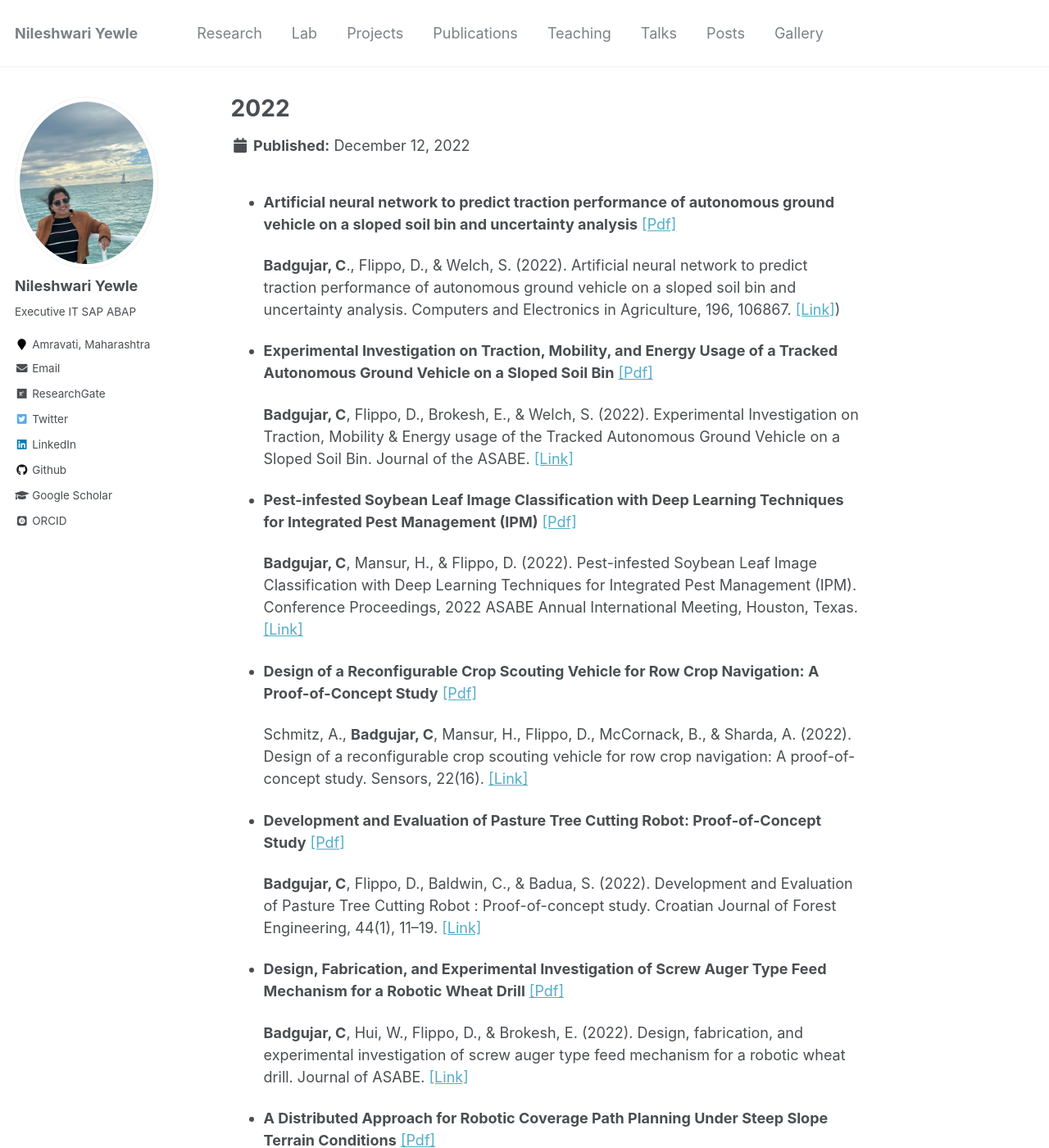
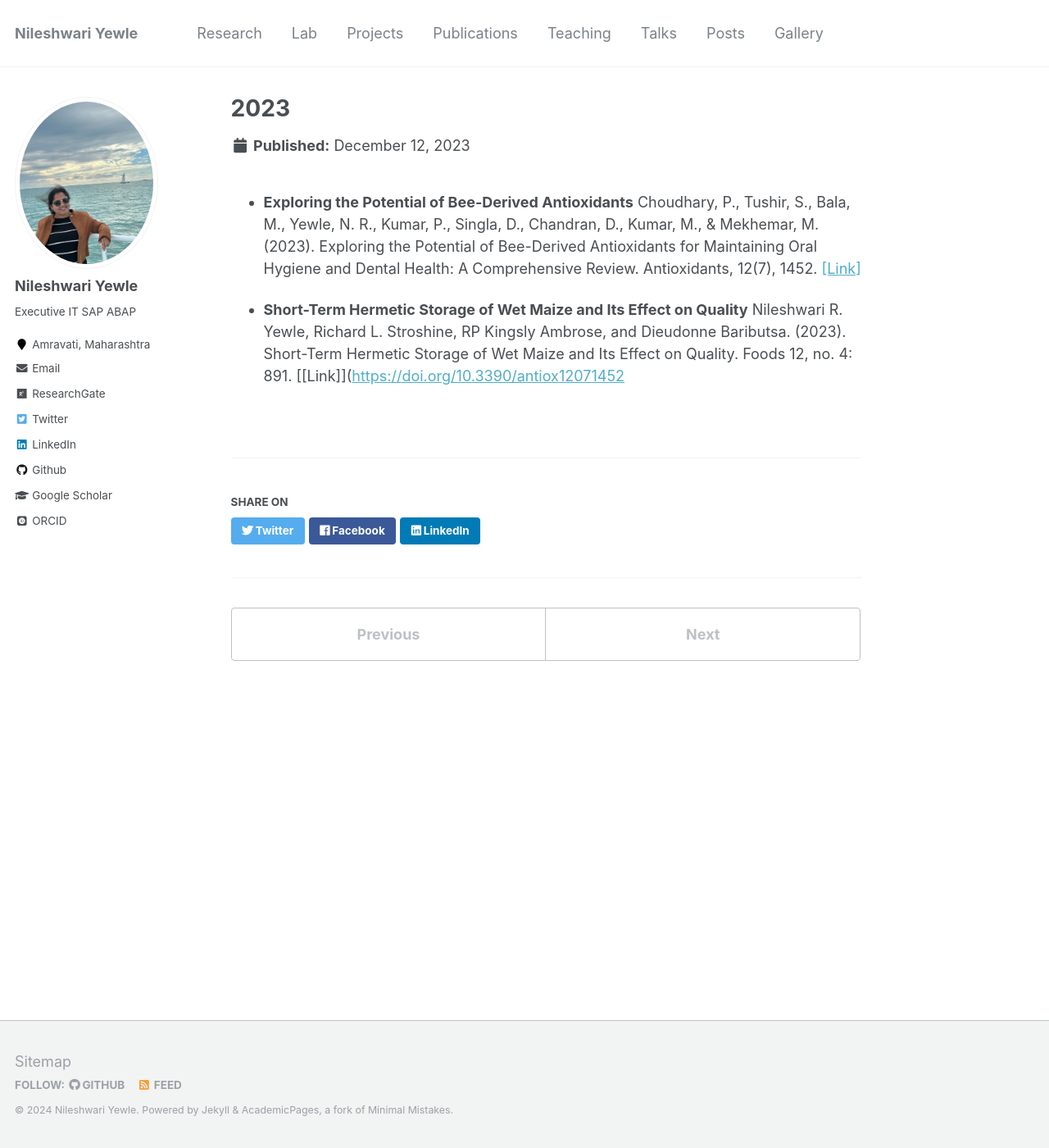
Before and after one commit to niluyewle/Myportfolio, a Jekyll site: the page built from _publications/2022.md, in a window 1280 px wide and 1400 px high. Shown: the whole window at 82% size. Built offline with Jekyll 4.4.1, drawn with Linux system fonts in a browser that asks for light colours; some web fonts are replaced; some of the changed text lies outside the part shown.

Commit message:
Update 2022.md

```diff
--- a/_publications/2022.md
+++ b/_publications/2022.md
@@ -1,37 +1,18 @@
 ---
-title: "2022"
+title: "2023"
 collection: publications
 type:
 permalink: /publications/2022
 venue:
-date: 2022/12/12
+date: 2023/12/12
 location:
 ---
 
-- **Artificial neural network to predict traction performance of autonomous ground vehicle on a sloped soil bin and uncertainty analysis** [[Pdf]](https://github.com/cmbadgujar10/cmbadgujar10.github.io/blob/master/files/2022ANN.pdf)
+- **Exploring the Potential of Bee-Derived Antioxidants** Choudhary, P., Tushir, S., Bala, M., Yewle, N. R., Kumar, P., Singla, D., Chandran, D.,
+Kumar, M., & Mekhemar, M. (2023). Exploring the Potential of Bee-Derived Antioxidants
+for Maintaining Oral Hygiene and Dental Health: A Comprehensive Review. Antioxidants,
+12(7), 1452.  [[Link]](https://doi.org/10.3390/antiox12071452)
 
-    **Badgujar, C**., Flippo, D., & Welch, S. (2022). Artificial neural network to predict traction performance of autonomous ground vehicle on a sloped soil bin       and uncertainty analysis. Computers and Electronics in Agriculture, 196, 106867. [[Link]](http://dx.doi.org/10.1016/j.compag.2022.106867))
-
-- **Experimental Investigation on Traction, Mobility, and Energy Usage of a Tracked Autonomous Ground Vehicle on a Sloped Soil Bin** [[Pdf]](https://github.com/cmbadgujar10/cmbadgujar10.github.io/blob/master/files/2022Traction.pdf)
-
-    **Badgujar, C**, Flippo, D., Brokesh, E., & Welch, S. (2022). Experimental Investigation on Traction, Mobility & Energy usage of the Tracked Autonomous Ground             Vehicle on a Sloped Soil Bin. Journal of the ASABE. [[Link]](http://dx.doi.org/10.13031/ja.14860)
-
- - **Pest-infested Soybean Leaf Image Classification with Deep Learning Techniques for Integrated Pest Management (IPM)** [[Pdf]](https://github.com/cmbadgujar10/cmbadgujar10.github.io/blob/master/files/2022ANN.pdf)
-
-    **Badgujar, C**, Mansur, H., & Flippo, D. (2022). Pest-infested Soybean Leaf Image Classification with Deep Learning Techniques for Integrated Pest Management         (IPM). Conference Proceedings, 2022 ASABE Annual International Meeting, Houston, Texas.  [[Link]](http://dx.doi.org/10.13031/aim.202201096)
-
-- **Design of a Reconfigurable Crop Scouting Vehicle for Row Crop Navigation: A Proof-of-Concept Study** [[Pdf]](http://dx.doi.org/10.3390/s22166203)
-
-   Schmitz, A., **Badgujar, C**, Mansur, H., Flippo, D., McCornack, B., & Sharda, A. (2022). Design of a reconfigurable crop scouting vehicle for row crop navigation:      A proof-of-concept study. Sensors, 22(16). [[Link]](http://dx.doi.org/10.3390/s22166203)
-
-- **Development and Evaluation of Pasture Tree Cutting Robot: Proof-of-Concept Study** [[Pdf]](https://github.com/cmbadgujar10/cmbadgujar10.github.io/blob/master/files/2022Landshark.pdf)
-
-   **Badgujar, C**, Flippo, D., Baldwin, C., & Badua, S. (2022). Development and Evaluation of Pasture Tree Cutting Robot : Proof-of-concept study. Croatian Journal of     Forest Engineering, 44(1), 11–19. [[Link]](http://dx.doi.org/10.5552/crojfe.2023.1731)
-
-- **Design, Fabrication, and Experimental Investigation of Screw Auger Type Feed Mechanism for a Robotic Wheat Drill** [[Pdf]](https://github.com/cmbadgujar10/cmbadgujar10.github.io/blob/master/files/2022GrainDrill.pdf)
-
-   **Badgujar, C**, Hui, W., Flippo, D., & Brokesh, E. (2022). Design, fabrication, and experimental investigation of screw auger type feed mechanism for a                   robotic wheat drill. Journal of ASABE. [[Link]](http://dx.doi.org/10.13031/ja.15199)
-
-- **A Distributed Approach for Robotic Coverage Path Planning Under Steep Slope Terrain Conditions** [[Pdf]](https://github.com/cmbadgujar10/cmbadgujar10.github.io/blob/master/files/2022Path.pdf)
-
-   Martinez-Figueora, D., Das, S., **Badgujar, C**, Flippo, D., & Welch, S. J. (2022). A Distributed Approach for Robotic Coverage Path Planning Under Steep Slope         Terrain Conditions. 2022 IEEE Symp. Series on Computational Intelligence (SSCI). [[Link]](http://dx.doi.org/10.1109/SSCI51031.2022.10022252)
+- **Short-Term Hermetic Storage of Wet Maize and Its Effect on Quality** Nileshwari R. Yewle, Richard L. Stroshine, RP Kingsly Ambrose, and Dieudonne
+Baributsa. (2023). Short-Term Hermetic Storage of Wet Maize and Its Effect on Quality.
+Foods 12, no. 4: 891.  [[Link]]([https://doi.org/10.3390/antiox12071452](https://doi.org/10.3390/foods12040891)
```
